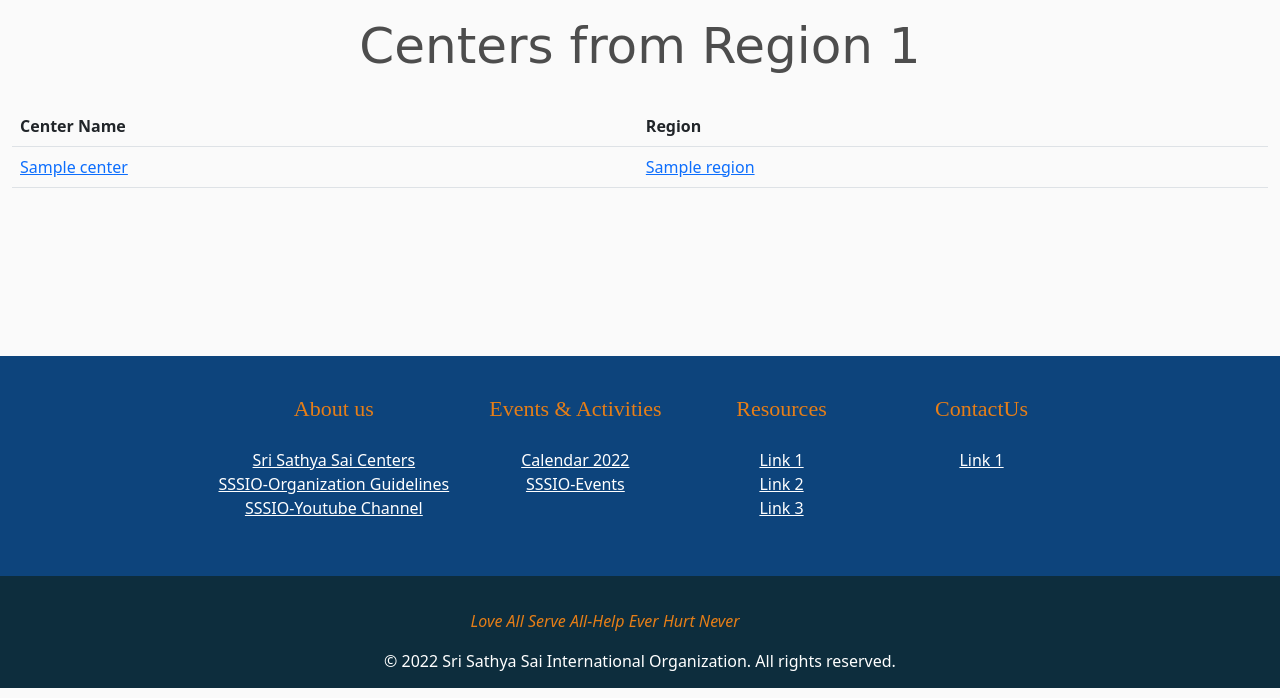
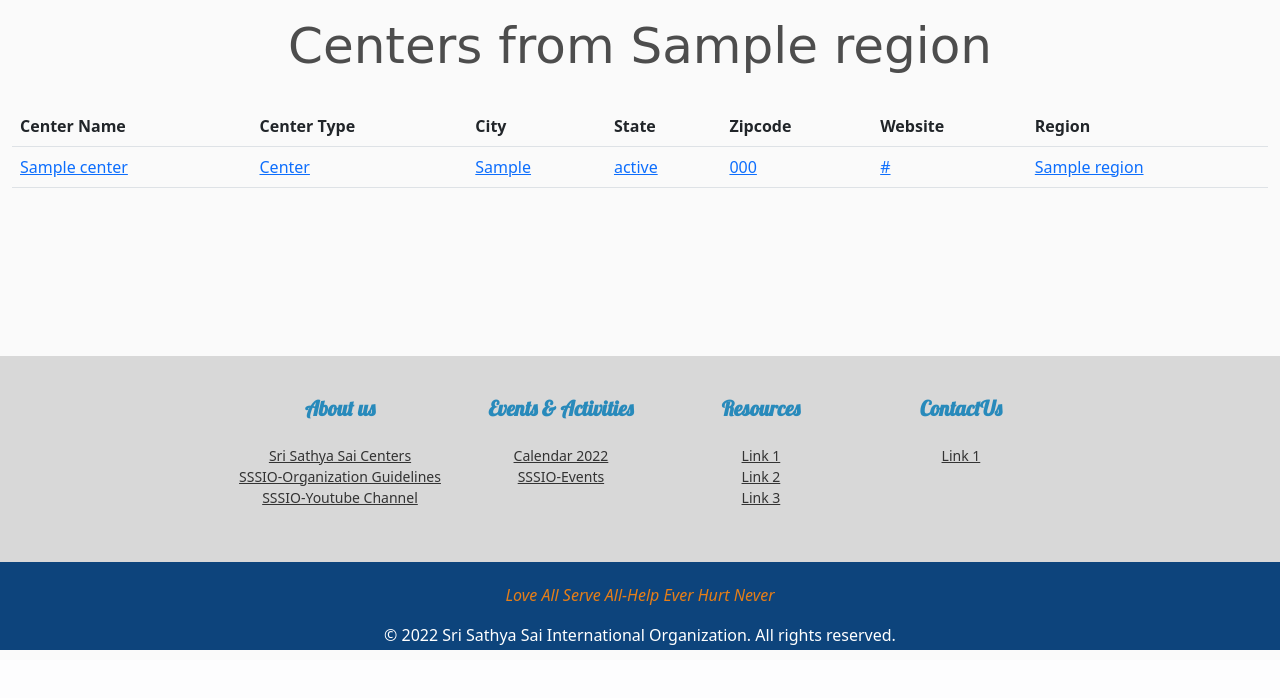
Before and after one commit to thiyaguj19-mt/online-member-directory, a Django app: page /region/1/centers in a window 1280 px wide. Shown: the part 173-871 px from the top of the page. After the commit the page ends 823 px from the top, so only its background shows below. Run offline with Django 4.2, Linux system fonts and the light colour scheme; tables that the repository leaves empty hold one stand-in row (values such as "Sample post"); some libraries are stand-ins or nearby versions; some web fonts are replaced.

Commit message:
Show zipcode website state city center-type for center page, modified footer fonts, updated region center officers to show region name , fixed header font for cards

```diff
--- a/static/css/main.css
+++ b/static/css/main.css
@@ -1,3 +1,5 @@
+@import url('https://fonts.googleapis.com/css2?family=Amatic+SC:wght@700&family=Lobster&display=swap');
+
 * {
   margin: 0;
   padding: 0;
@@ -256,31 +258,32 @@ kbd {
 .ftr-col-style {
   list-style: none;
   padding-left: 0;
+  font-size: 14px;
 }
 
 footer {
-  /* background-color: #13435A; */
-  background-color: #0D447C;
-  /* color: #bbb; */
-  /* padding: 20px 0px 20px 0px; */
+  background-color: #d8d8d8;
   line-height: 1.5;
 }
 
 footer a {
-  color: #fff;
+  color: #333;
   /* color: #eee; */
 }
 
-a:hover {
-  color: #fff;
+footer disabled a:hover {
+  color: #333;
 }
 
 
+
 .ftr-title {
-  color: #e67e17;
-  font-family: 'Merriweather', serif;
-  font-family: 'Source Serif Pro', serif;
-  font-size: 1.375rem;
+  color: #288ABB;
+  font-family: 'Lobster', cursive;
+  /* font-family: 'Amatic SC', cursive; */
+
+  font-size: 1.3rem;
+  font-weight: bold;
   padding-bottom: 0.625rem;
 }
 
@@ -298,8 +301,8 @@ a:hover {
 }
 
 .footer-copyright {
-  padding: 0.9375rem 1.875rem;
-  background-color: #0D2D3D;
+  padding: 3px;
+  background-color: #0D447C;
   color: #fff;
 }
 
@@ -307,15 +310,13 @@ a:hover {
 
    display: flex;
    flex-direction: row;
-   justify-content: space-between;
+   justify-content: center;
    font-style: italic;
    color: #e67e17;
    padding: 10px;
    width:30%;
   height:50px;
   margin-top:0px;
-  /* border-top:2px dashed red;
-  border-bottom:2px dashed red; */
 
 }
 
@@ -333,7 +334,8 @@ a:hover {
   font-weight: bold;
   margin-bottom: 40px;
   padding-top: 40px;
-  color: inherit;
+  color: #333;
+  /* color: inherit; */
 }
 
 .region-center-box region-center-intro {
--- a/website/templates/display-all-centers.html
+++ b/website/templates/display-all-centers.html
@@ -8,7 +8,7 @@
 	<div class="mt-3">
 		<div class="container">
 			<div class="region-center-intro">
-			<h1 class="text-center officers-page-title">Centers from Region {{ regionId }} </h1>
+			<h1 class="text-center officers-page-title">Centers from {{ regionName}} </h1>
 			</div>
 		</div>
 
@@ -16,6 +16,11 @@
 			<table class="table">
 				<tr>
 				<th scope="col">Center Name</th>
+				<th scope="col">Center Type</th>
+				<th scope="col">City</th>
+				<th scope="col">State</th>
+				<th scope="col">Zipcode</th>
+				<th scope="col">Website</th>
 				<th scope="col">Region</th>
 				</tr>
 				{% for center in centersByRegionId %}
@@ -23,6 +28,31 @@
 				<td>
 					<a href="{% url 'center-page' center.id %}"
 					>{{ center.name}}</a
+					>
+				</td>
+				<td>
+					<a href="{% url 'center-page' center.id %}"
+					>{{ center.center_type }}</a
+					>
+				</td>
+				<td>
+					<a href="{% url 'center-page' center.id %}"
+					>{{ center.city }}</a
+					>
+				</td>
+				<td>
+					<a href="{% url 'center-page' center.id %}"
+					>{{ center.state }}</a
+					>
+				</td>
+				<td>
+					<a href="{% url 'center-page' center.id %}"
+					>{{ center.zip_code }}</a
+					>
+				</td>
+				<td>
+					<a href="{% url 'center-page' center.id %}"
+					><a href="{{ center.website }}">{{ center.website }}</a></a
 					>
 				</td>
 				<td>
--- a/website/templates/display-region.html
+++ b/website/templates/display-region.html
@@ -17,7 +17,7 @@
           </div> -->
           <div style="background: url('../../static/images/region-{{ regionId }}.jpg'); background-position:center; background-repeat: no-repeat;" class="jumbotron bg-cover text-white">
             <div class="container py-5 text-center">
-                <h1 class="display-4 font-weight-bold">Officers of Region {{ regionId }}</h1>
+                <h1 class="display-4 font-weight-bold">Officers of {{ regionName }}</h1>
                 <p class="font-italic mb-0"></p>
             </div>
           </div>
@@ -84,8 +84,10 @@
           <div class="region-center-box">
             <div style="background: url('../../static/images/region-{{ regionId }}.jpg'); background-position:center; background-repeat: no-repeat;" class="jumbotron bg-cover text-white">
               <div class="container py-5 text-center">
-                  <h1 class="display-4 font-weight-bold">No Officers for Region {{ regionId }} Available</h1>
+
+                  <h1 class="display-4 font-weight-bold">No Officers for Region Available</h1>
                   <p class="font-italic mb-0"></p>
+
               </div>
             </div>
           </div>
--- a/website/templates/show-region.html
+++ b/website/templates/show-region.html
@@ -47,7 +47,7 @@
       {% for member in regionOfficers%}
         <div class="card" style="width: 21rem;">
             <div class="card-body">
-              <div class="header">Region - {{ member.region_id }}</div>
+              <div class="header">Region - {{ member.region }}</div>
               <br>
                 <h5 class="card-title">{{ member.approle }}</h5>
                 <p class="card-text">
--- a/website/views.py
+++ b/website/views.py
@@ -173,14 +173,20 @@ def getAllCenterOfficers(request):
 def getRegionOfficers(request, regionId):
     regionOfficers = Member.objects.filter(approle__name='Regional Officer', region_id=regionId)
     logging.debug('regionOfficers: ' + str(regionOfficers))
-    return render(request, 'display-region.html', {'regionOfficers': regionOfficers, 'regionId': regionId})
+    regionName = ''
+    if len(regionOfficers) >0:
+        regionName = regionOfficers[0].region.name
+    return render(request, 'display-region.html', {'regionOfficers': regionOfficers, 'regionId': regionId, 'regionName': regionName})
 
 
 #Get center officers for specific center
 def getCenterOfficers(request, centerId):
     centerOfficers = Member.objects.filter(approle__name='Center Officer', center_id=centerId)
     logging.debug('centerOfficers: ' + str(centerOfficers))
-    return render(request, 'display-center.html', {'centerId': centerId, 'centerOfficers': centerOfficers})
+    regionName = ''
+    if len(centerOfficers) >0 :
+        regionName = centerOfficers[0].region.name
+    return render(request, 'display-center.html', {'centerId': centerId, 'centerOfficers': centerOfficers, 'regionName': regionName})
 
 #Get all centers of a region
 def getRegionalCenters(request, regionId):
@@ -243,7 +249,10 @@ def uploadFile(request):
 def displayRegionCenters(request, regionId):
     centersByRegionId = Center.objects.filter(region_id=regionId)
     logging.debug('centersByRegionId' + str(centersByRegionId))
-    return render(request, 'display-all-centers.html', {'regionId': regionId, 'centersByRegionId': centersByRegionId})
+    regionName = ''
+    if len(centersByRegionId) > 0 :
+        regionName = centersByRegionId[0].region.name
+    return render(request, 'display-all-centers.html', {'regionId': regionId, 'centersByRegionId': centersByRegionId,'regionName':regionName })
 
 def contactus(request):
     context = {}
```
